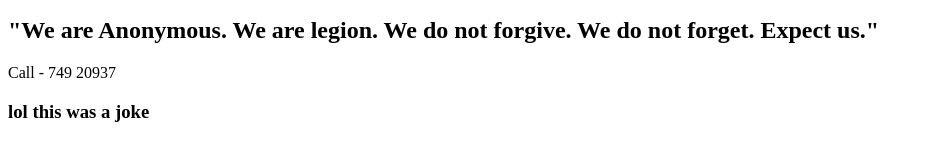
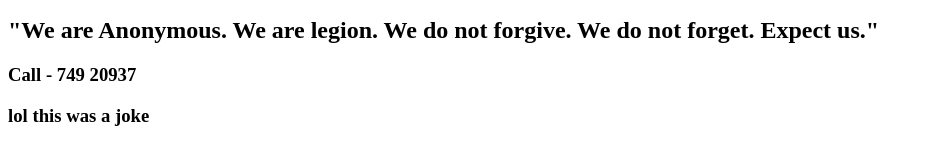
Before and after one commit to Anonamouys/mywebpage, a plain HTML site: page index.html in a window 1280 px wide. Shown: the part 374-528 px from the top of the page, without its empty margins (0-931 px from the left). Drawn offline with Linux system fonts and the light colour scheme.

Commit message:
Update index.html

```diff
--- a/index.html
+++ b/index.html
@@ -26,7 +26,7 @@
 
                                        <h2>"We are Anonymous. We are legion. We do not forgive. We do not forget. Expect us."</h2>
 
-        <p>Call - 749 20937</p>
+        <h3>Call - 749 20937</h3>
 
 
 
```
